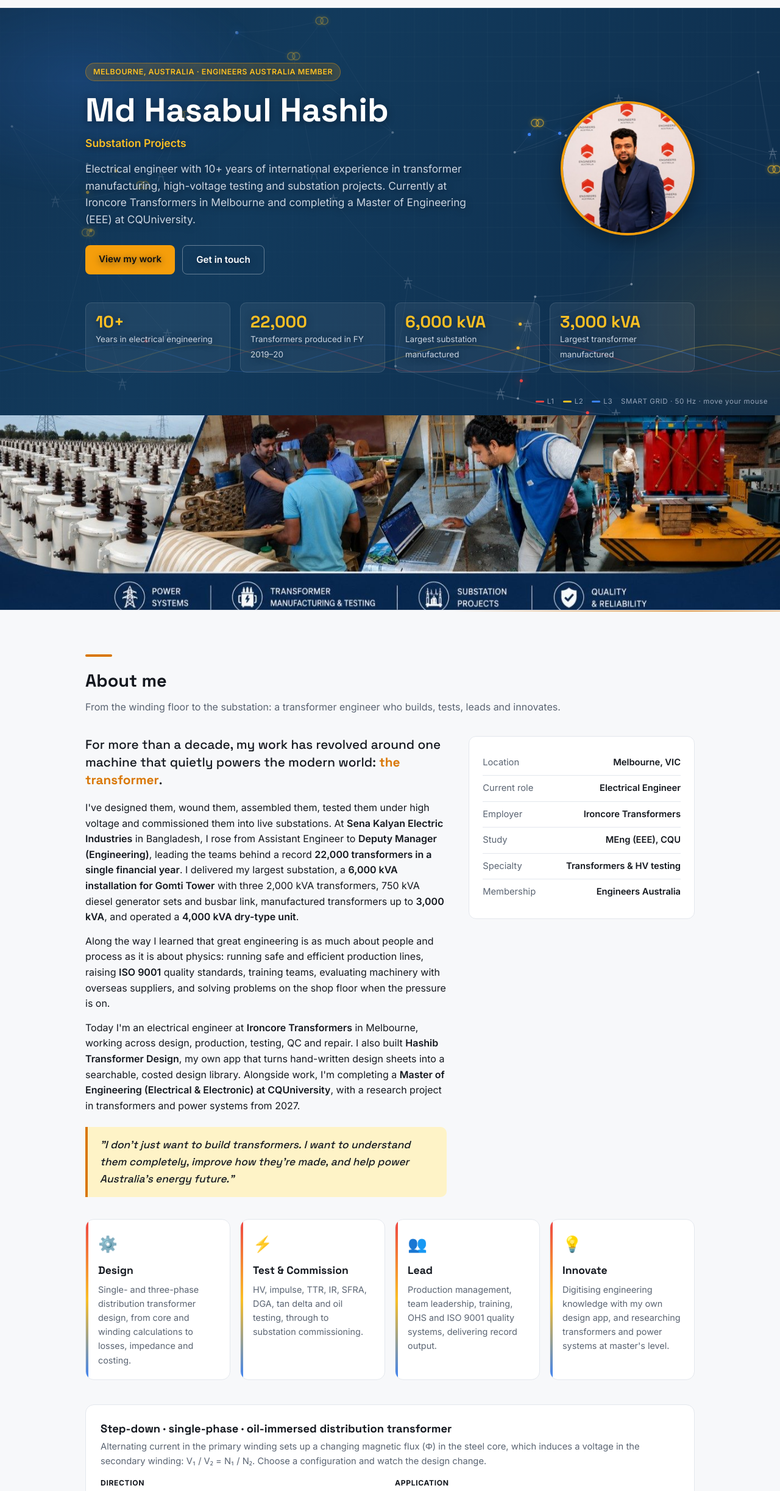
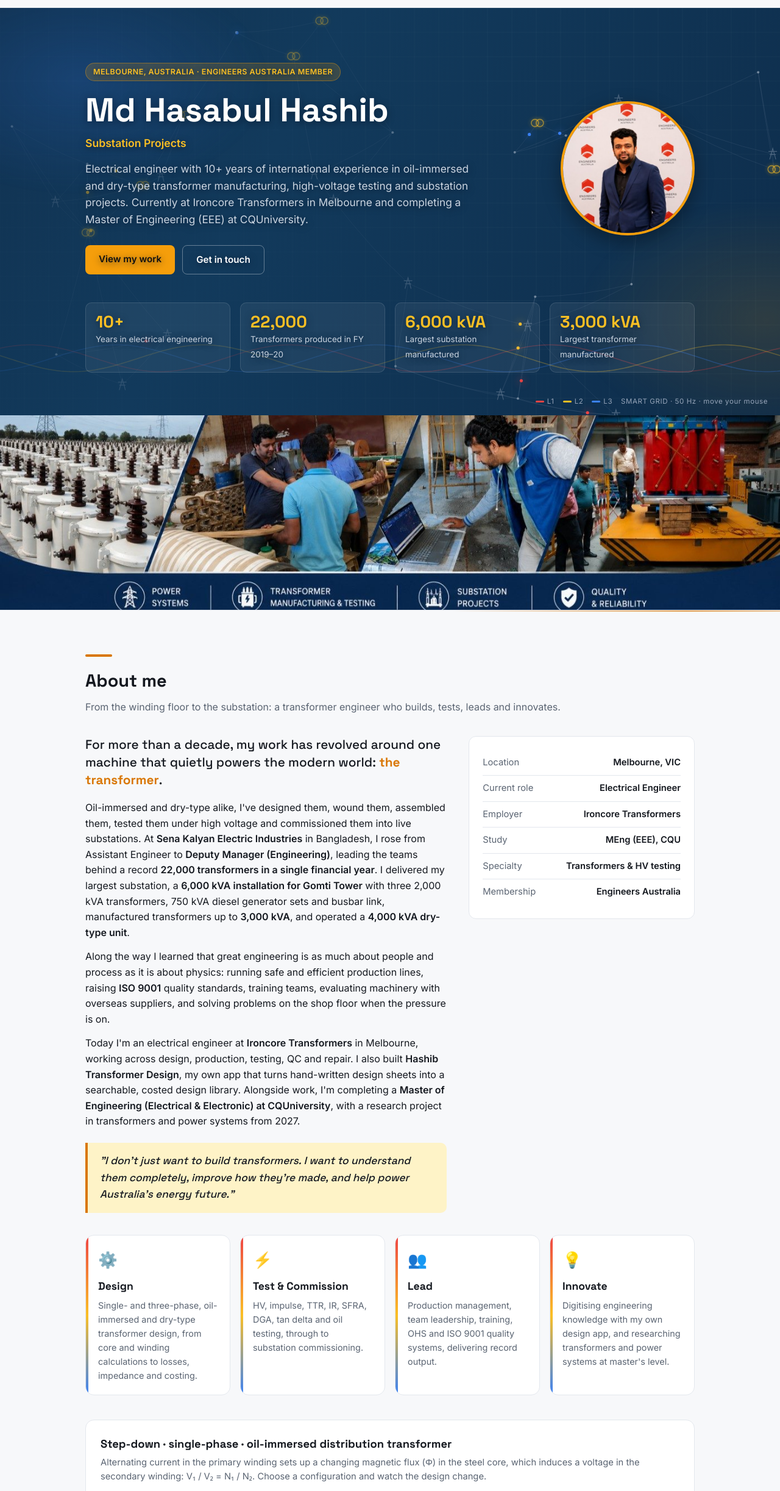
Before and after one commit to engrhashib/engrhashib.github.io, a plain HTML site: page index.html in a window 1280 px wide. Shown: the part 48-2493 px from the top of the page at 61% size. Drawn offline with Linux system fonts and the light colour scheme; animation ran at ten frames a second.

Commit message:
Add dry-type transformer experience throughout
Co-Authored-By: Claude Opus 5.5 <noreply@anthropic.com>
Claude-Session: https://claude.ai/code/session_01AUShupuSUEprU6GGSpSLs8

```diff
--- a/index.html
+++ b/index.html
@@ -325,7 +325,7 @@ section:not(.contact)::before{content:"";position:absolute;top:0;left:0;right:0;
     <span class="tag fade d1">MELBOURNE, AUSTRALIA · ENGINEERS AUSTRALIA MEMBER</span>
     <h1 class="fade d2">Md Hasabul Hashib</h1>
     <div class="role fade d3"><span id="typed">Electrical Engineer</span><span class="cursor"></span></div>
-    <p class="lead fade d4">Electrical engineer with 10+ years of international experience in transformer manufacturing, high-voltage testing and substation projects. Currently at Ironcore Transformers in Melbourne and completing a Master of Engineering (EEE) at CQUniversity.</p>
+    <p class="lead fade d4">Electrical engineer with 10+ years of international experience in oil-immersed and dry-type transformer manufacturing, high-voltage testing and substation projects. Currently at Ironcore Transformers in Melbourne and completing a Master of Engineering (EEE) at CQUniversity.</p>
     <div class="btns fade d5">
       <a class="btn primary" href="#projects">View my work</a>
       <a class="btn ghost" href="#contact">Get in touch</a>
@@ -352,7 +352,7 @@ section:not(.contact)::before{content:"";position:absolute;top:0;left:0;right:0;
     <div class="about-grid">
       <div>
         <p class="lead-in">For more than a decade, my work has revolved around one machine that quietly powers the modern world: <strong>the transformer</strong>.</p>
-        <p>I've designed them, wound them, assembled them, tested them under high voltage and commissioned them into live substations. At <strong>Sena Kalyan Electric Industries</strong> in Bangladesh, I rose from Assistant Engineer to <strong>Deputy Manager (Engineering)</strong>, leading the teams behind a record <strong>22,000 transformers in a single financial year</strong>. I delivered my largest substation, a <strong>6,000 kVA installation for Gomti Tower</strong> with three 2,000 kVA transformers, 750 kVA diesel generator sets and busbar link, manufactured transformers up to <strong>3,000 kVA</strong>, and operated a <strong>4,000 kVA dry-type unit</strong>.</p>
+        <p>Oil-immersed and dry-type alike, I've designed them, wound them, assembled them, tested them under high voltage and commissioned them into live substations. At <strong>Sena Kalyan Electric Industries</strong> in Bangladesh, I rose from Assistant Engineer to <strong>Deputy Manager (Engineering)</strong>, leading the teams behind a record <strong>22,000 transformers in a single financial year</strong>. I delivered my largest substation, a <strong>6,000 kVA installation for Gomti Tower</strong> with three 2,000 kVA transformers, 750 kVA diesel generator sets and busbar link, manufactured transformers up to <strong>3,000 kVA</strong>, and operated a <strong>4,000 kVA dry-type unit</strong>.</p>
         <p>Along the way I learned that great engineering is as much about people and process as it is about physics: running safe and efficient production lines, raising <strong>ISO 9001</strong> quality standards, training teams, evaluating machinery with overseas suppliers, and solving problems on the shop floor when the pressure is on.</p>
         <p>Today I'm an electrical engineer at <strong>Ironcore Transformers</strong> in Melbourne, working across design, production, testing, QC and repair. I also built <strong>Hashib Transformer Design</strong>, my own app that turns hand-written design sheets into a searchable, costed design library. Alongside work, I'm completing a <strong>Master of Engineering (Electrical &amp; Electronic) at CQUniversity</strong>, with a research project in transformers and power systems from 2027.</p>
         <blockquote class="pull">"I don't just want to build transformers. I want to understand them completely, improve how they're made, and help power Australia's energy future."</blockquote>
@@ -367,7 +367,7 @@ section:not(.contact)::before{content:"";position:absolute;top:0;left:0;right:0;
       </div>
     </div>
     <div class="bring">
-      <div class="bring-c reveal"><span class="bi">⚙️</span><h3>Design</h3><p>Single- and three-phase distribution transformer design, from core and winding calculations to losses, impedance and costing.</p></div>
+      <div class="bring-c reveal"><span class="bi">⚙️</span><h3>Design</h3><p>Single- and three-phase, oil-immersed and dry-type transformer design, from core and winding calculations to losses, impedance and costing.</p></div>
       <div class="bring-c reveal"><span class="bi">⚡</span><h3>Test &amp; Commission</h3><p>HV, impulse, TTR, IR, SFRA, DGA, tan delta and oil testing, through to substation commissioning.</p></div>
       <div class="bring-c reveal"><span class="bi">👥</span><h3>Lead</h3><p>Production management, team leadership, training, OHS and ISO 9001 quality systems, delivering record output.</p></div>
       <div class="bring-c reveal"><span class="bi">💡</span><h3>Innovate</h3><p>Digitising engineering knowledge with my own design app, and researching transformers and power systems at master's level.</p></div>
@@ -401,7 +401,7 @@ section:not(.contact)::before{content:"";position:absolute;top:0;left:0;right:0;
         <div class="co">Ironcore Transformers Pty Ltd</div>
         <div class="meta">Preston, Victoria, Australia · Jul 2026 – Present</div>
         <ul>
-          <li>Transformer design, production, coil winding and assembly</li>
+          <li>Oil-immersed and dry-type transformer design, production, coil winding and assembly</li>
           <li>Transformer testing, quality control and repair</li>
           <li>Built <b>Hashib Transformer Design</b>, an app that digitises common transformer designs into a searchable, costed design library</li>
           <li>Engineering support for railway signalling products and production process improvements</li>
@@ -417,7 +417,7 @@ section:not(.contact)::before{content:"";position:absolute;top:0;left:0;right:0;
           <div><b>Assistant Engineer</b> · Dec 2017 – Jul 2025</div>
         </div>
         <ul>
-          <li>Led design, testing and production of single- and three-phase distribution transformers and substation panels</li>
+          <li>Led design, testing and production of single- and three-phase distribution transformers, both oil-immersed and dry-type, and substation panels</li>
           <li>Delivered record production output: 22,000 units in FY 2019–20 and 6,000 units in 2025</li>
           <li>Largest substation manufactured: 6,000 kVA (3 × 2000 kVA) for Gomti Tower, with 3 × 750 kVA diesel generator sets and busbar link</li>
           <li>Largest transformer manufactured: 3,000 kVA; largest transformer operated: 4,000 kVA dry-type</li>
@@ -616,7 +616,7 @@ section:not(.contact)::before{content:"";position:absolute;top:0;left:0;right:0;
     <div class="skills">
       <div class="skill-box reveal">
         <h3>Transformer Engineering</h3>
-        <div class="chips"><span class="chip">Distribution transformer design</span><span class="chip">Single &amp; three-phase</span><span class="chip">Coil winding</span><span class="chip">Assembly &amp; QC</span><span class="chip">Repair</span><span class="chip">Core &amp; copper loss</span><span class="chip">% Impedance</span></div>
+        <div class="chips"><span class="chip">Distribution transformer design</span><span class="chip">Single &amp; three-phase</span><span class="chip">Oil-immersed</span><span class="chip">Dry-type / cast resin</span><span class="chip">Coil winding</span><span class="chip">Assembly &amp; QC</span><span class="chip">Repair</span><span class="chip">Core &amp; copper loss</span><span class="chip">% Impedance</span></div>
       </div>
       <div class="skill-box reveal">
         <h3>Testing &amp; Commissioning</h3>
```
